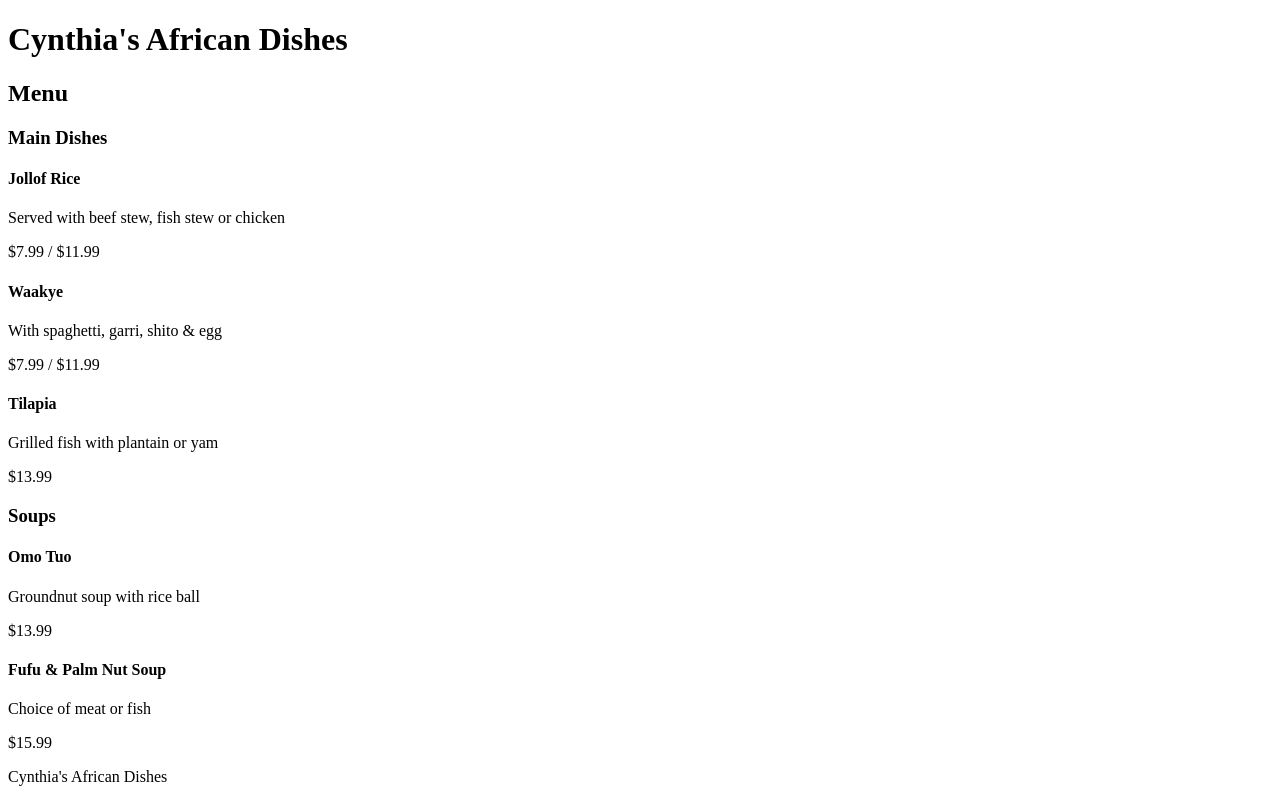
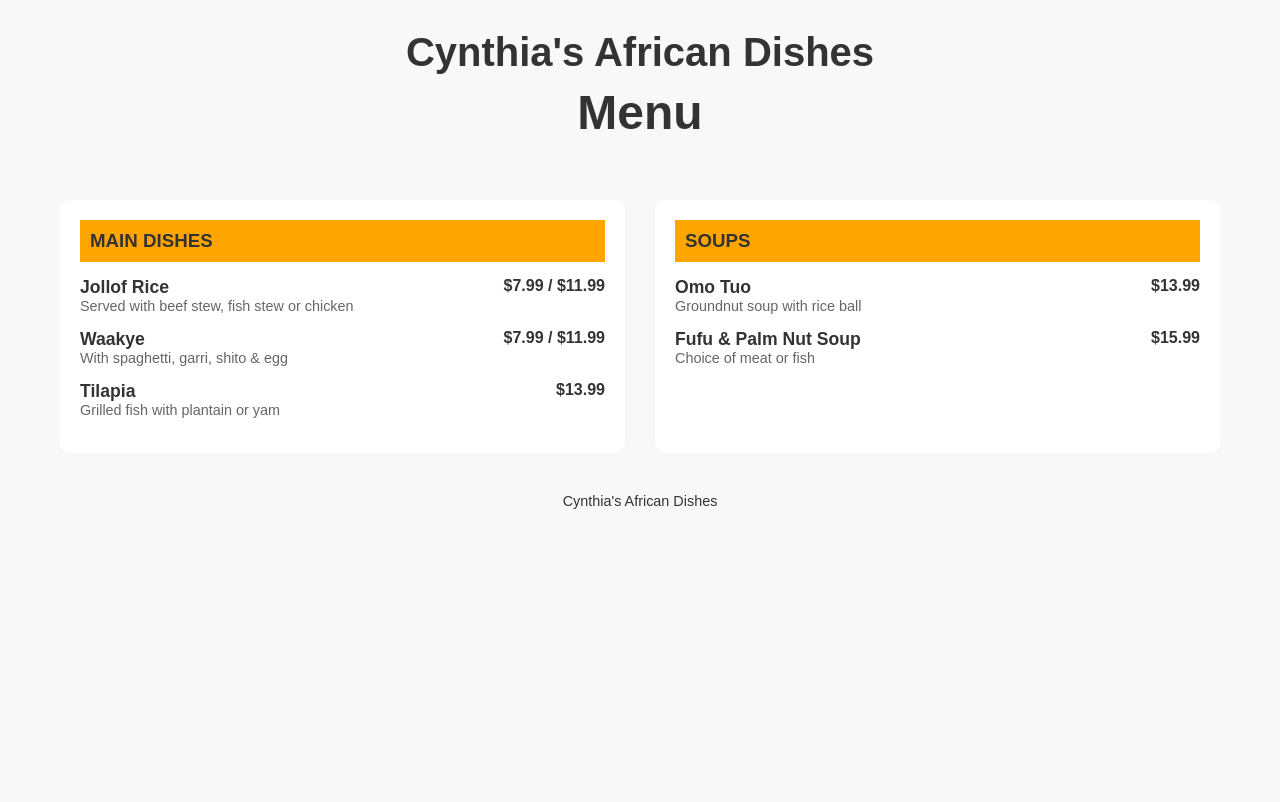
Before and after one commit to vinicius1-creat/MENU, a plain HTML site: page index.html in a window 1280 px wide. Drawn offline with Linux system fonts and the light colour scheme.

Commit message:
texte e treino

```diff
--- /dev/null
+++ b/cynthiaestilo.css
@@ -0,0 +1,86 @@
+* {
+    margin: 0;
+    padding: 0;
+    box-sizing: border-box;
+}
+
+body {
+    font-family: Arial, sans-serif;
+    background: #f8f8f8;
+    color: #333;
+}
+/* HEADER */
+.header {
+    text-align: center;
+    padding: 30px 20px;
+}
+
+.header h1 {
+    font-size: 2rem;
+}
+
+.header h2 {
+    font-size: 3rem;
+    margin: 10px;
+}
+/* CONTAINER */
+.container {
+    display: grid;
+    grid-template-columns: 1fr;
+    gap: 30px;
+    padding: 20px;
+    max-width: 1200px;
+    margin: auto;
+}
+/* SECTIONS */
+.menu-section {
+    background: white;
+    padding: 20px;
+    border-radius: 10px;
+}
+
+.section-title {
+    background: orange;
+    padding: 10px;
+    margin-bottom: 15px;
+    text-transform: uppercase;
+}
+/* ITEMS */
+.item {
+    display: flex;
+    justify-content: space-between;
+    margin-bottom: 15px;
+}
+
+.item h4 {
+    font-size: 1.1rem;
+}
+
+.item p {
+    font-size: 0.9rem;
+    color: #666;
+}
+
+.price {
+    font-weight: bold;
+}
+
+/* FOOTER */
+.footer {
+    text-align: center;
+    padding: 20px;
+    font-size: 0.9rem;
+}
+/* RESPONSIVO (tablert) */
+@media (min-width: 768px) {
+    .container {
+        grid-template-columns: 1fr 1fr;
+    }
+}
+/* RESPONSIVO (desktop) */
+@media (min-width: 1024px) {
+    .header h1 {
+        font-size: 2.5rem;
+    }
+
+}
--- a/index.html
+++ b/index.html
@@ -4,6 +4,7 @@
     <meta charset="UTF-8">
     <meta name="viewport" content="width=device-width, initial-scale=1.0">
     <title>Cynthia's African Dishes</title>
+    <link rel="stylesheet" href="cynthiaestilo.css">
 </head>
 <body>
     <header class="header">
```
